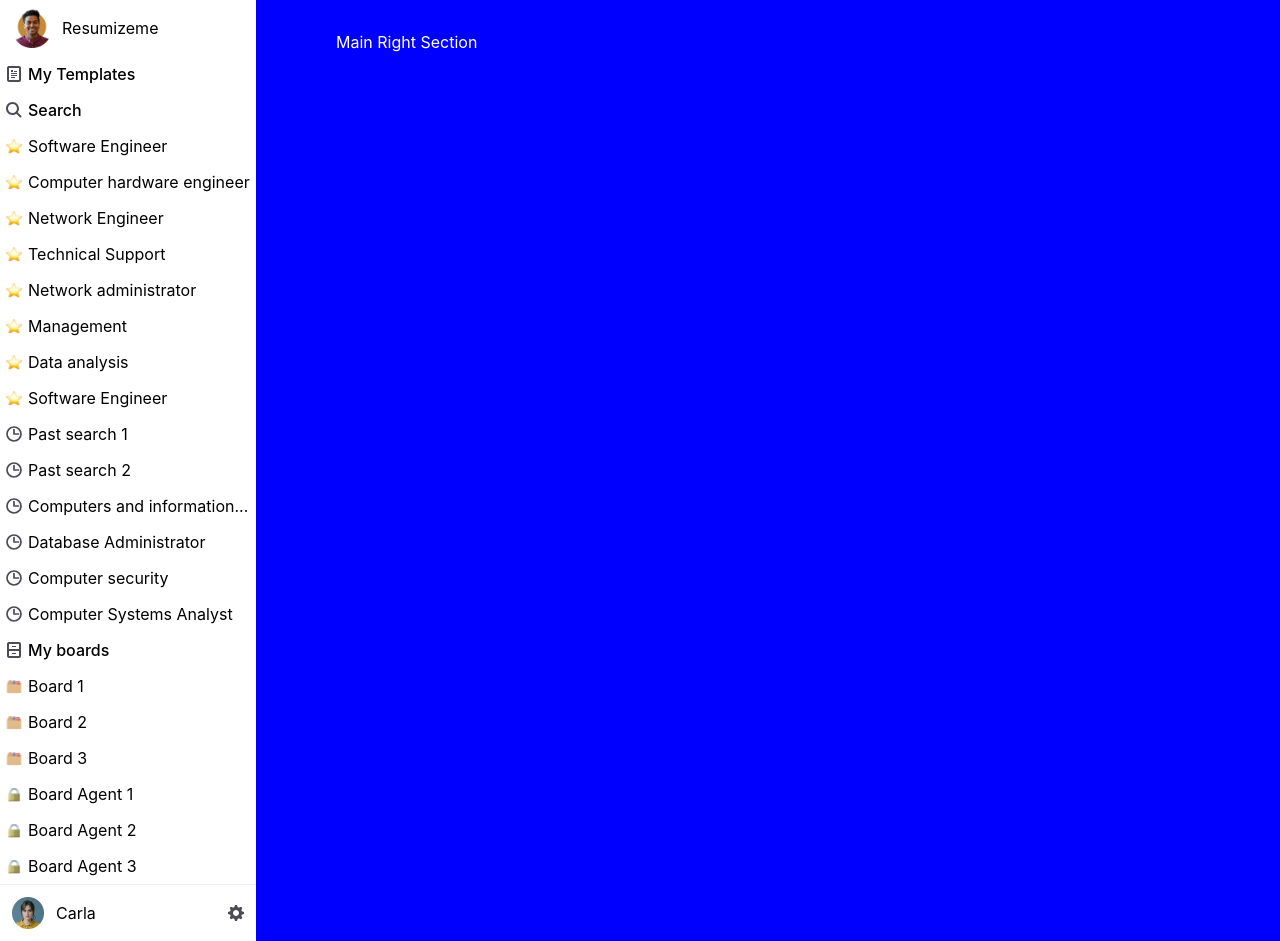
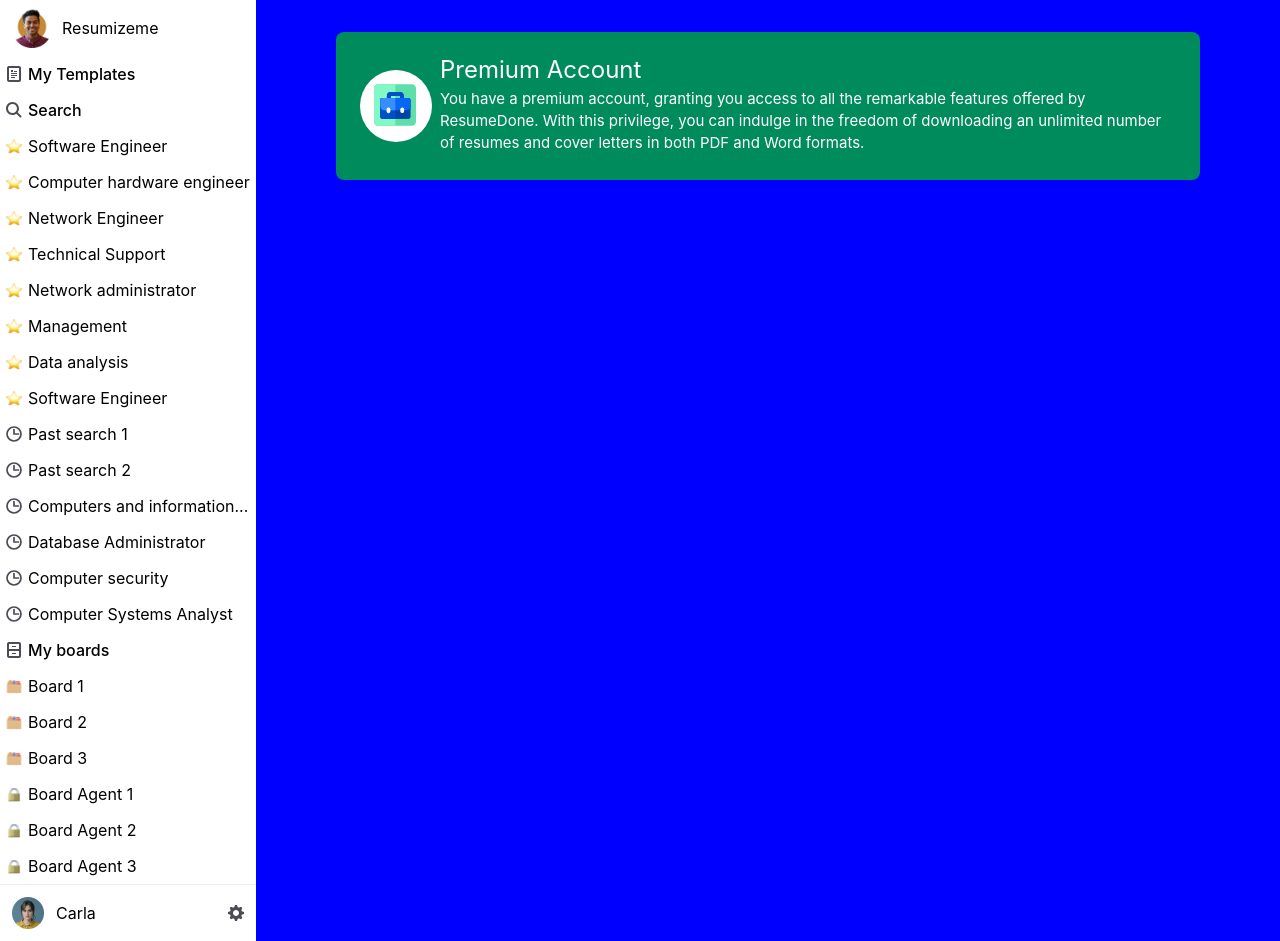
Before and after one commit to pauljoy06/resumedone-demo, a React (Create React App) app: page / in a window 1280 px wide. Built offline with nearby package versions, Linux system fonts and the light colour scheme.

Commit message:
Add premium account banner

```diff
--- a/src/App.css
+++ b/src/App.css
@@ -77,10 +77,44 @@
 
     padding: 32px 80px;
 
-    color: #fff;
     background-color: blue;
 }
 
-.link {
+.premium-account-banner {
+    display: flex;
+    align-items: center;
+    gap: 8px;
+
+    background-color: #008B5D;
+    border-radius: 8px;
+    .left-section {
+        display: flex;
+        justify-content: center;
+        align-items: center;
+
+        margin: 38px 0px 38px 24px;
+        height: 72px;
+        min-width: 72px;
+
+        border-radius: 99px;
+        background-color: #fff;
+    }
+
+    .right-section {
+        margin: 24px 24px 24px 0;
+
+        color: #fff;
+        font-size: 15px;
+        line-height: 22px;
+        .title {
+            font-size: 24px;
+        }
+        .description {
+            margin-top: 7px;
+        }
+    }
+}
+
+a {
     color: #61dafb;
 }
--- a/src/App.js
+++ b/src/App.js
@@ -1,16 +1,34 @@
-import logo from './icons/paul.jpeg';
 import './App.css';
 import {Icon, Sidebar} from './components';
+
+import logo from './icons/paul.jpeg';
+import briefCase from './icons/brief_case.svg';
 
 function App() {
   return (
     <div className='App'>
         <Sidebar />
         <div className='main-section'>
-            Main Right Section
+            <PremiumAccountBanner />
         </div>
     </div>
   );
 }
 
+const PremiumAccountBanner = () => {
+    return <div className='premium-account-banner'>
+        <div className='left-section'>
+            <Icon image={briefCase} size={48}/>
+        </div>
+        <div className='right-section'>
+            <div className='title'>
+                Premium Account
+            </div>
+            <div className='description'>
+                You have a premium account, granting you access to all the remarkable features offered by ResumeDone. With this privilege, you can indulge in the freedom of downloading an unlimited number of resumes and cover letters in both PDF and Word formats.
+            </div>
+        </div>
+    </div>
+}
+
 export default App;
--- a/src/components/sidebar.js
+++ b/src/components/sidebar.js
@@ -122,10 +122,11 @@ const Sidebar = (props) => {
             </div>
         </div>
         <div className='sidebar-items'>
-            {sidebarItems.map(sidebarItem => <SidebarItem
+            {sidebarItems.map((sidebarItem, index)=> <SidebarItem
                 name={sidebarItem.name}
                 image={sidebarItem.image}
                 subItems={sidebarItem.subItems}
+                key={index}
             />)}
         </div>
         <div className='user-settings'>
@@ -149,9 +150,10 @@ const SidebarItem = (props) => {
             name={props.name}
         />
         {props.subItems && <div className='sub-items'>
-            {props.subItems.map(subItem => <SubItem
+            {props.subItems.map((subItem, index)=> <SubItem
                 name={subItem.name}
                 type={subItem.type}
+                key={index}
             />)}
         </div>}
     </div>
```
Also changed, not shown: src/icons/brief_case.svg (added).
